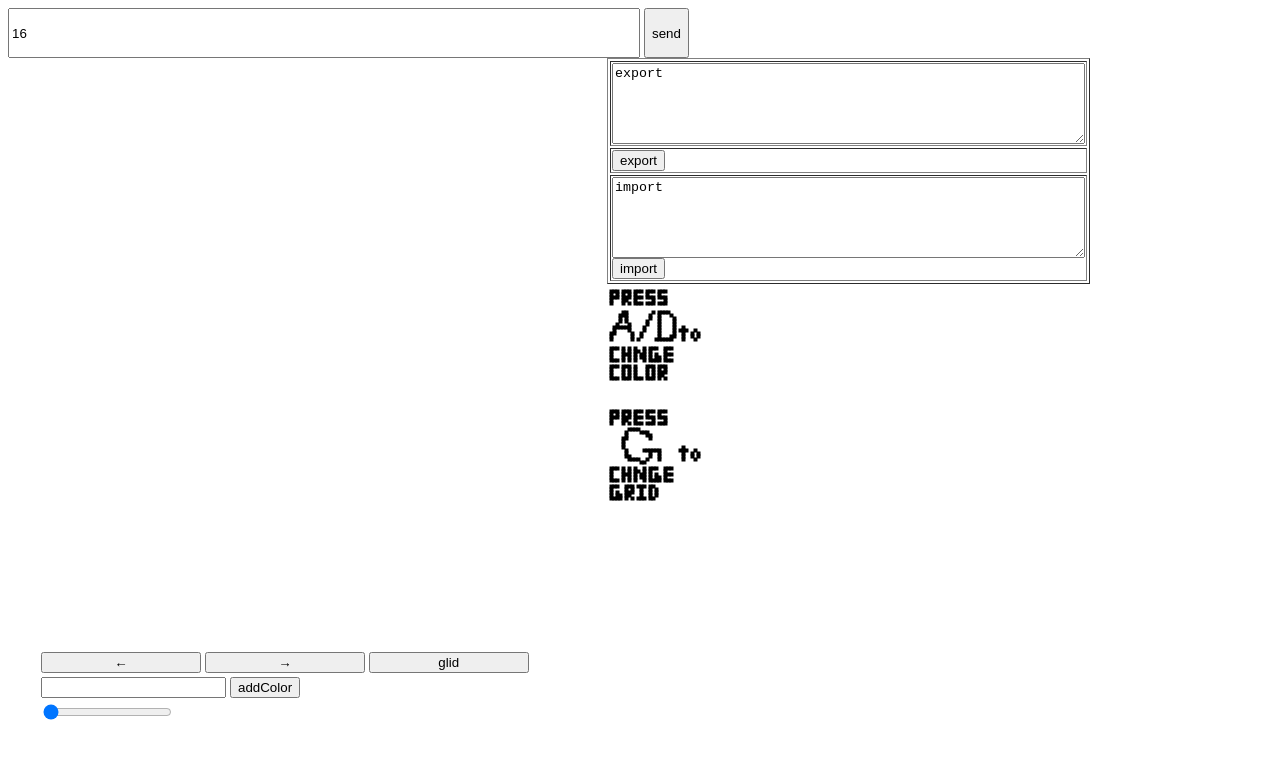
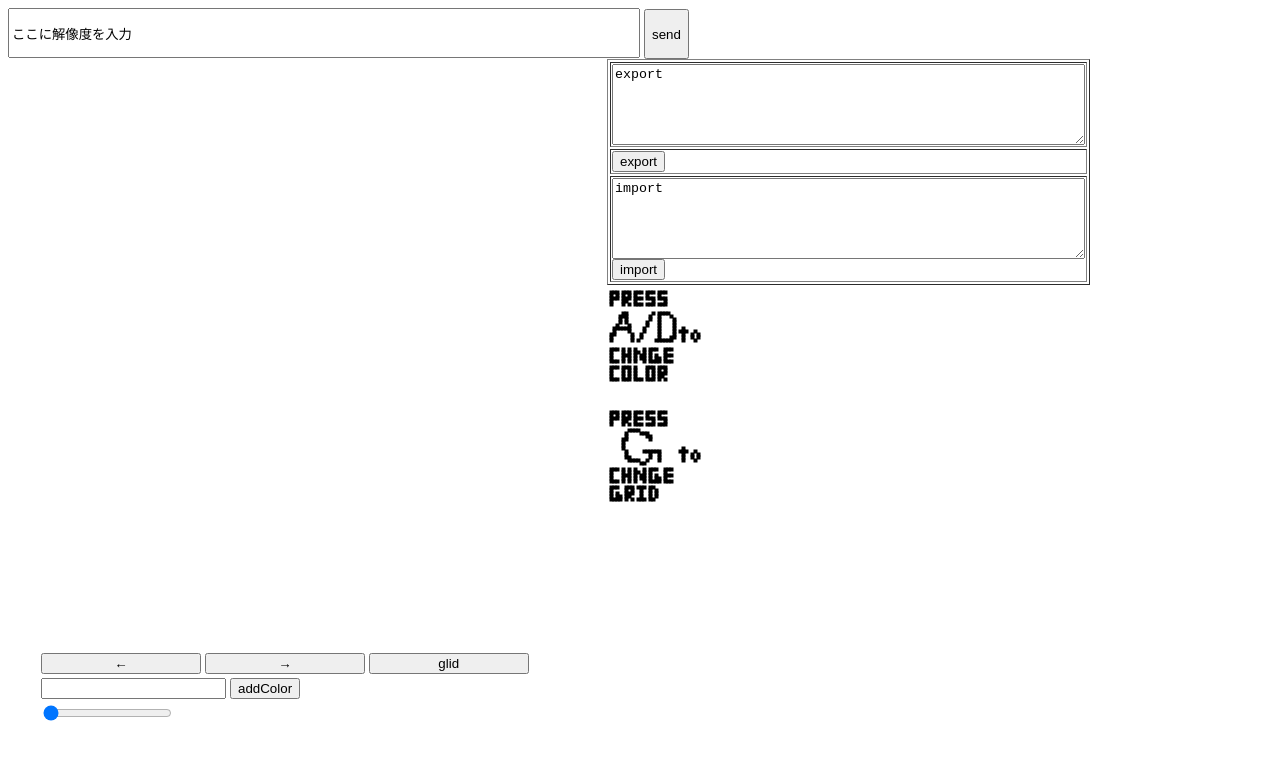
Before and after one commit to arashi-yama/pixel-art-editor, a plain HTML site: page index.html in a window 1280 px wide. Drawn offline with Linux system fonts and the light colour scheme.

Commit message:
2 files modified

```diff
--- a/index.html
+++ b/index.html
@@ -4,7 +4,7 @@
     <link rel="stylesheet" type="text/css" href="styles.css" />
   </head>
   <body>
-    <input id="size" value="16"/>
+    <input id="size" value="ここに解像度を入力" />
     <input id="setSize" value="send" type="submit" />
     <div id="a">
       <div class="f">
--- a/script.js
+++ b/script.js
@@ -251,6 +251,7 @@ class dotCanvas {
    */
   import(data, offsetX = 0, offsetY = 0, pixcelSize) {
     let d = JSON.parse(data);
+    console.log(d)
     if (
       d.display
         .map((a) => a.length)
```
